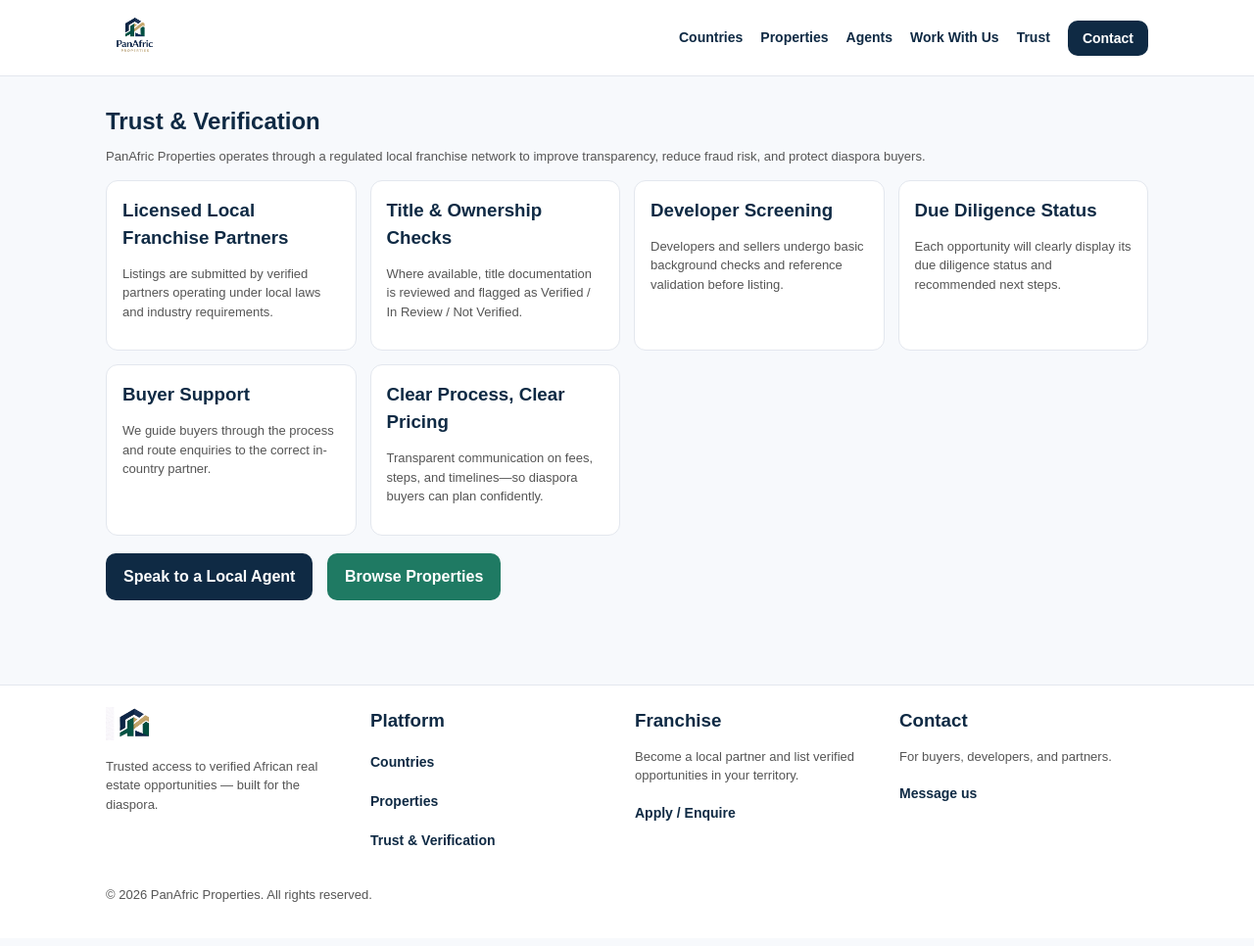
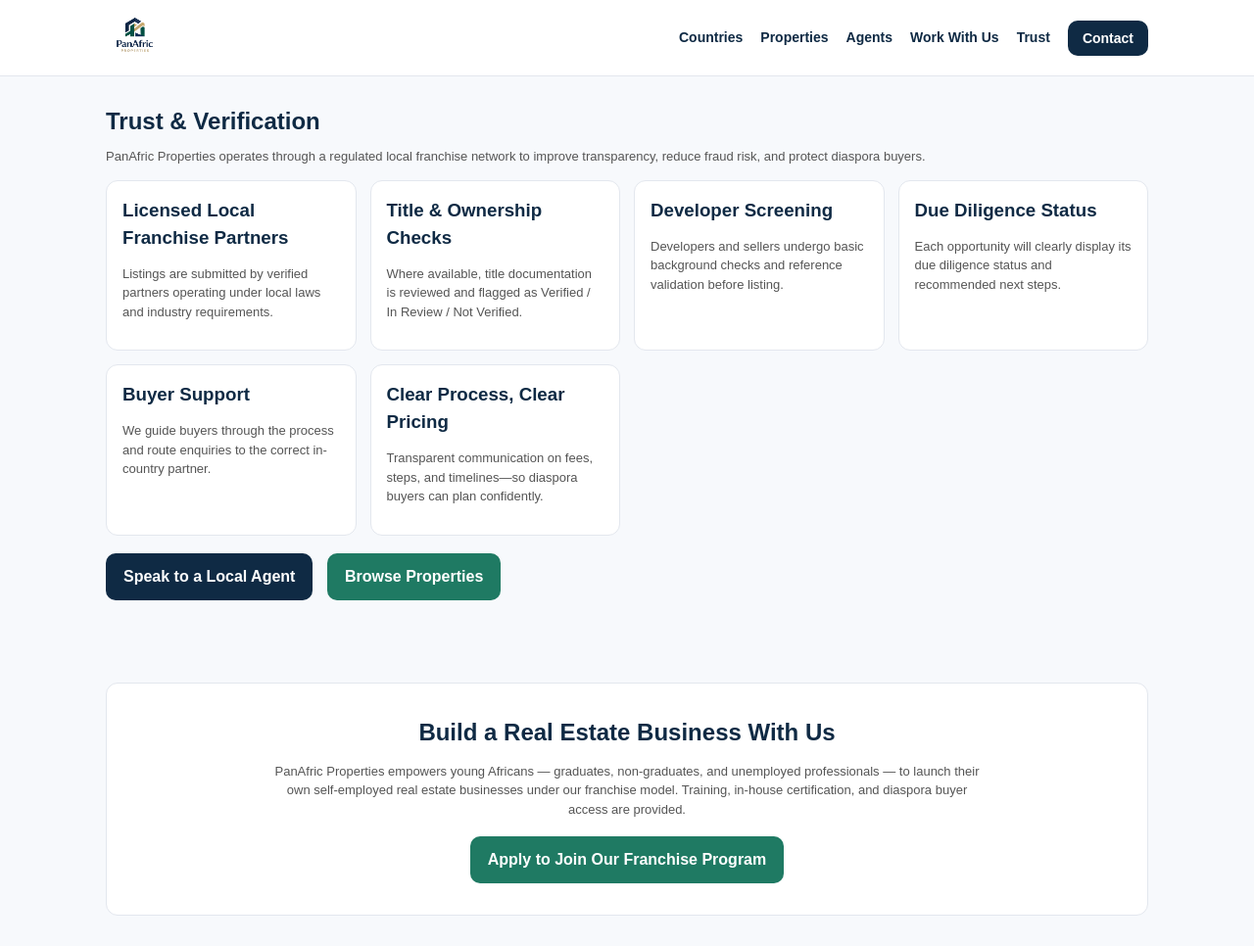
Before and after one commit to jnguegan/panafricproperties, a plain HTML site: page trust.html in a window 1280 px wide. Shown: the top 966 px of the page at 98% size. Drawn offline with Linux system fonts and the light colour scheme.

Commit message:
Update trust.html

```diff
--- a/trust.html
+++ b/trust.html
@@ -80,6 +80,23 @@
     </div>
   </div>
 </section>
+<section class="section">
+  <div class="wrap">
+    <div class="card" style="text-align:center; padding:32px 24px;">
+      <h2>Build a Real Estate Business With Us</h2>
+      <p class="small" style="max-width:720px; margin:12px auto 18px;">
+        PanAfric Properties empowers young Africans — graduates, non-graduates, and unemployed professionals —
+        to launch their own self-employed real estate businesses under our franchise model.
+        Training, in-house certification, and diaspora buyer access are provided.
+      </p>
+
+      <a class="btn green" href="franchise.html">
+        Apply to Join Our Franchise Program
+      </a>
+    </div>
+  </div>
+</section>
+
 
 <footer class="footer">
   <div class="wrap">
```
